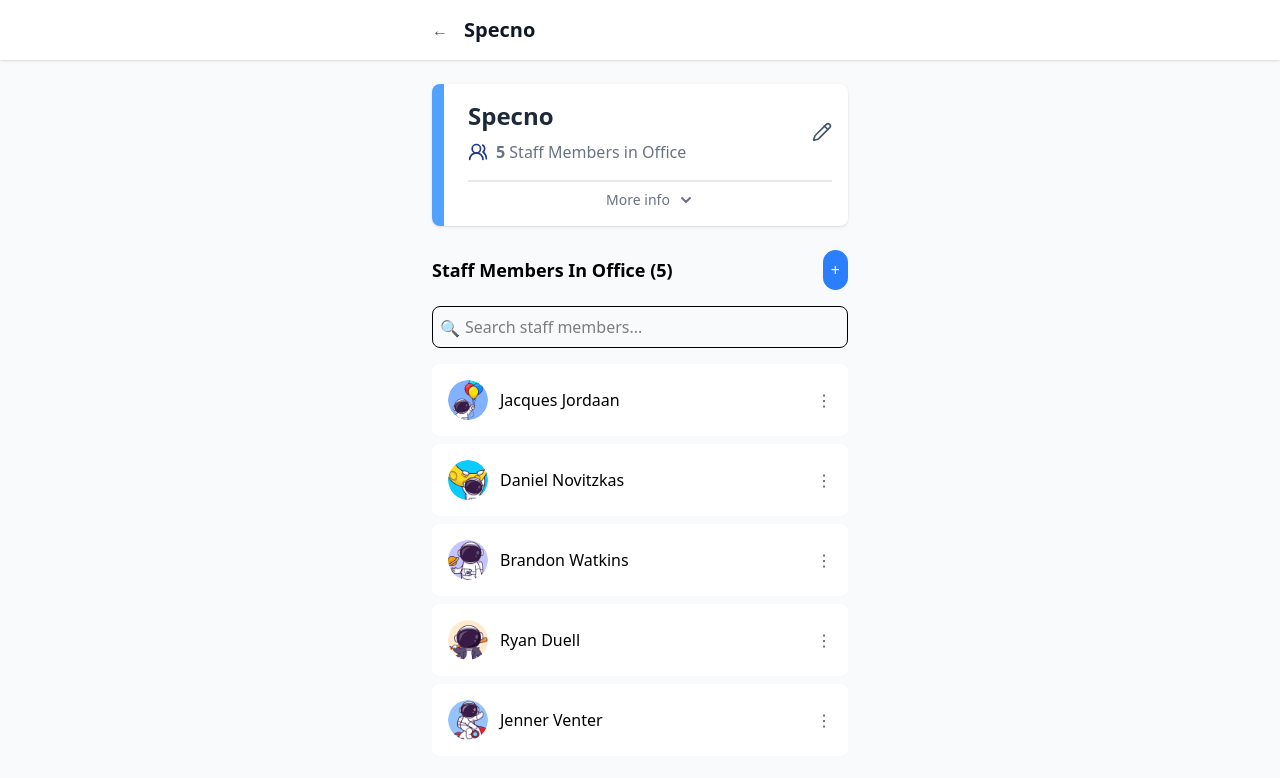
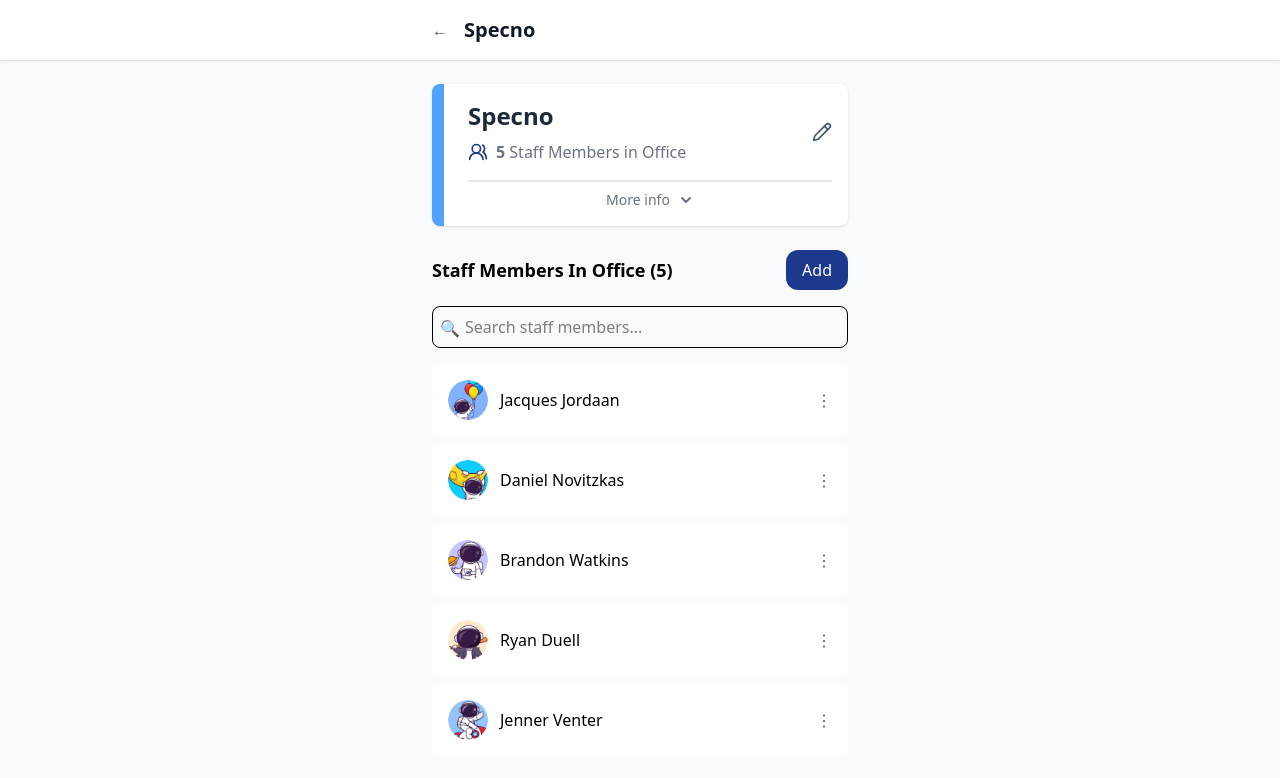
Before and after one commit to mitchiemt11/office-space-management, a React (Vite) app: page /office/1 in a window 1280 px wide. Shown: the top 778 px of the page. Built offline with nearby package versions, Linux system fonts and the light colour scheme.

Commit message:
Add new staff member

```diff
--- a/src/pages/OfficePage.tsx
+++ b/src/pages/OfficePage.tsx
@@ -30,9 +30,9 @@ const OfficePage: React.FC = () => {
           </h2>
           <button
             onClick={() => setIsAddModalOpen(true)}
-            className="bg-blue-500 text-white p-2 rounded-full"
+            className="bg-blue-900 text-white py-2 px-4 rounded-xl cursor-pointer"
           >
-            +
+            Add
           </button>
         </div>
 
```
